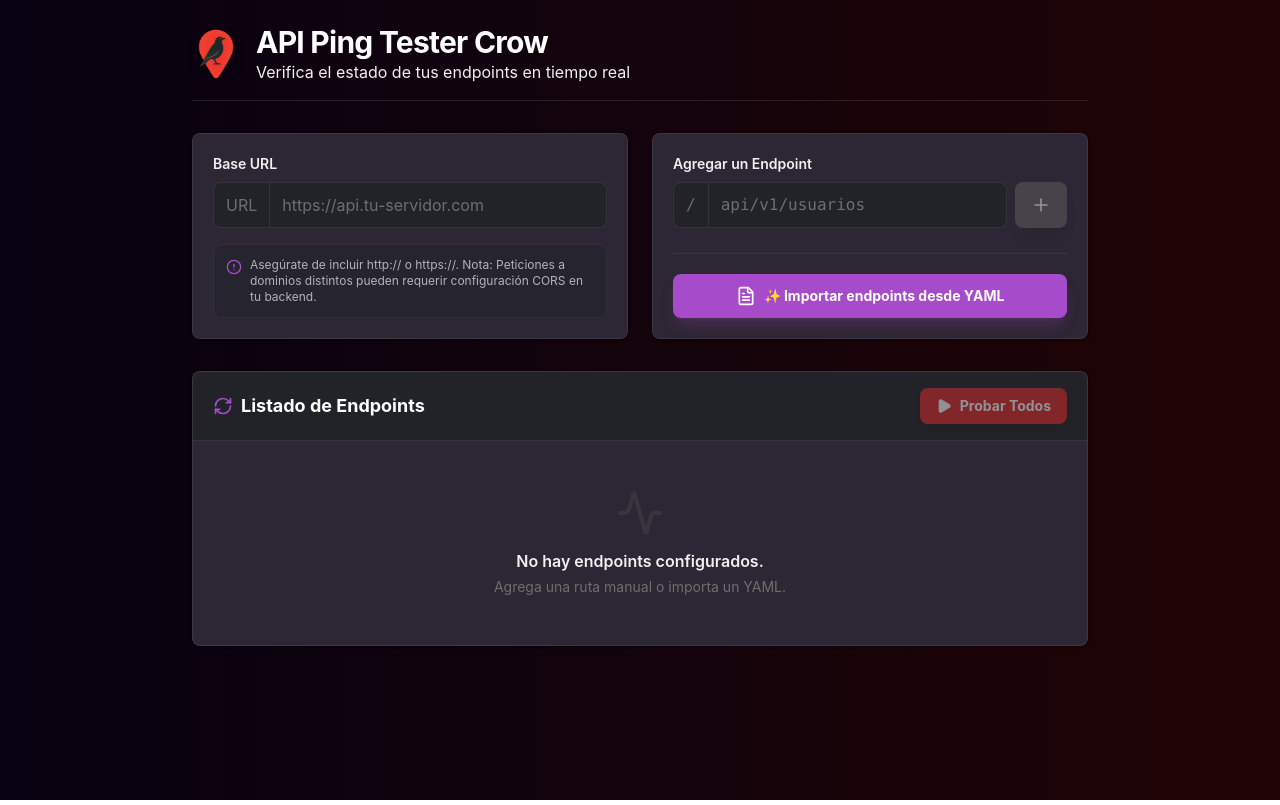
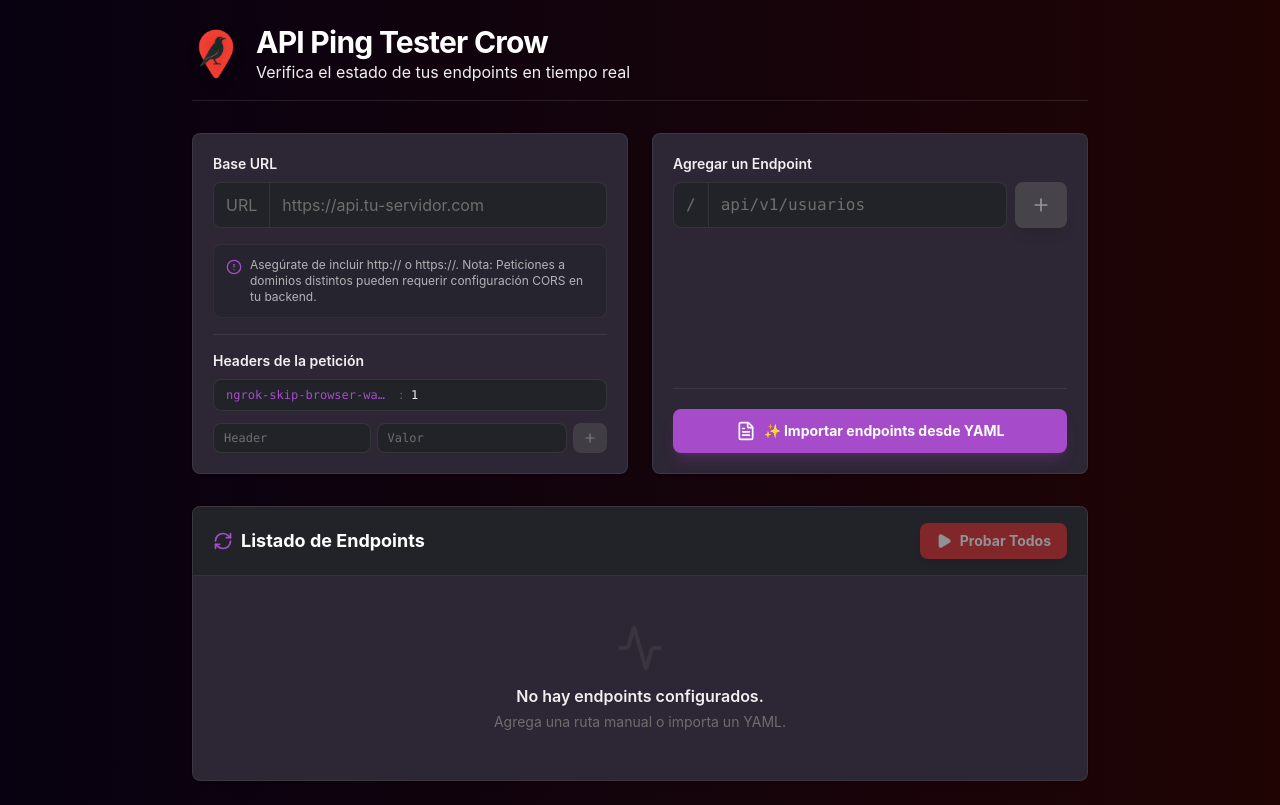
Before and after one commit to dcayunCrow/API-Ping-Tester-Crow, a React (Vite) app: page / in a window 1280 px wide. Built offline with nearby package versions, Linux system fonts and the light colour scheme.

Commit message:
add headers endpoints

```diff
--- a/src/App.jsx
+++ b/src/App.jsx
@@ -3,6 +3,11 @@ import { Plus, Play, Trash2, Activity, AlertCircle, RefreshCw, CheckCircle2, XCi
 
 export default function App() {
   const [baseUrl, setBaseUrl] = useState('');
+  const [customHeaders, setCustomHeaders] = useState([
+    { id: crypto.randomUUID(), key: 'ngrok-skip-browser-warning', value: '1' }
+  ]);
+  const [newHeaderKey, setNewHeaderKey] = useState('');
+  const [newHeaderValue, setNewHeaderValue] = useState('');
   const [newPath, setNewPath] = useState('');
   const [endpointDetails, setEndpointDetails] = useState(null);
 
@@ -27,6 +32,23 @@ export default function App() {
       url = url.slice(0, -1);
     }
     setBaseUrl(url);
+  };
+
+  // Agregar un nuevo header personalizado
+  const handleAddHeader = (e) => {
+    e.preventDefault();
+    if (!newHeaderKey.trim()) return;
+    setCustomHeaders(prev => [
+      ...prev,
+      { id: crypto.randomUUID(), key: newHeaderKey.trim(), value: newHeaderValue.trim() }
+    ]);
+    setNewHeaderKey('');
+    setNewHeaderValue('');
+  };
+
+  // Eliminar un header personalizado
+  const handleDeleteHeader = (id) => {
+    setCustomHeaders(prev => prev.filter(h => h.id !== id));
   };
 
   // Agregar un nuevo endpoint a la lista
@@ -213,13 +235,16 @@ export default function App() {
     const fullUrl = `${baseUrl}${endpointToTest.path}`;
     const startTime = Date.now();
 
+    // Construir headers combinando los personalizados con Accept
+    const headersToSend = { 'Accept': 'application/json' };
+    customHeaders.forEach(h => {
+      if (h.key) headersToSend[h.key] = h.value;
+    });
+
     try {
-      // Usamos fetch normal. Si hay problemas de CORS, saltará al catch.
       const response = await fetch(fullUrl, {
         method: 'GET',
-        headers: {
-          'Accept': 'application/json'
-        }
+        headers: headersToSend
       });
 
       const latency = Date.now() - startTime;
@@ -313,6 +338,58 @@ export default function App() {
             <div className="mt-4 flex items-start gap-2 text-xs text-[#F0F0F0]/70 bg-[#212328]/50 p-3 rounded-[8px] border border-[#606060]/20">
               <AlertCircle className="w-4 h-4 shrink-0 mt-0.5 text-[#A64CCA]" />
               <p>Asegúrate de incluir http:// o https://. Nota: Peticiones a dominios distintos pueden requerir configuración CORS en tu backend.</p>
+            </div>
+
+            {/* Headers Personalizados */}
+            <div className="mt-4 pt-4 border-t border-[#606060]/30">
+              <label className="block text-sm font-semibold text-[#F0F0F0] mb-2">Headers de la petición</label>
+
+              {/* Lista de headers activos */}
+              <div className="space-y-1.5 mb-3">
+                {customHeaders.length === 0 && (
+                  <p className="text-xs text-[#6E6E6E] italic">No hay headers configurados.</p>
+                )}
+                {customHeaders.map(h => (
+                  <div key={h.id} className="flex items-center gap-2 bg-[#212328] border border-[#606060]/30 rounded-[8px] px-3 py-1.5 group">
+                    <span className="text-xs font-mono text-[#A64CCA] shrink-0 truncate max-w-[45%]" title={h.key}>{h.key}</span>
+                    <span className="text-xs text-[#6E6E6E] shrink-0">:</span>
+                    <span className="text-xs font-mono text-[#F0F0F0] flex-1 truncate" title={h.value}>{h.value}</span>
+                    <button
+                      onClick={() => handleDeleteHeader(h.id)}
+                      className="shrink-0 p-0.5 text-[#6E6E6E] hover:text-[#ef4444] transition-colors opacity-0 group-hover:opacity-100"
+                      title="Eliminar header"
+                    >
+                      <X className="w-3.5 h-3.5" />
+                    </button>
+                  </div>
+                ))}
+              </div>
+
+              {/* Formulario para agregar header */}
+              <form onSubmit={handleAddHeader} className="flex gap-1.5">
+                <input
+                  type="text"
+                  value={newHeaderKey}
+                  onChange={(e) => setNewHeaderKey(e.target.value)}
+                  placeholder="Header"
+                  className="w-2/5 bg-[#212328] border border-[#606060]/30 rounded-[8px] outline-none px-2.5 py-1.5 text-xs text-[#FFFFFF] placeholder-[#6E6E6E] focus:border-[#E12C2C] transition-all font-mono"
+                />
+                <input
+                  type="text"
+                  value={newHeaderValue}
+                  onChange={(e) => setNewHeaderValue(e.target.value)}
+                  placeholder="Valor"
+                  className="flex-1 bg-[#212328] border border-[#606060]/30 rounded-[8px] outline-none px-2.5 py-1.5 text-xs text-[#FFFFFF] placeholder-[#6E6E6E] focus:border-[#E12C2C] transition-all font-mono"
+                />
+                <button
+                  type="submit"
+                  disabled={!newHeaderKey.trim()}
+                  className="shrink-0 bg-[#E12C2C] hover:opacity-90 disabled:opacity-40 disabled:bg-[#606060] text-white px-2.5 py-1.5 rounded-[8px] transition-all flex items-center justify-center"
+                  title="Agregar header"
+                >
+                  <Plus className="w-3.5 h-3.5" />
+                </button>
+              </form>
             </div>
           </div>
 
```
